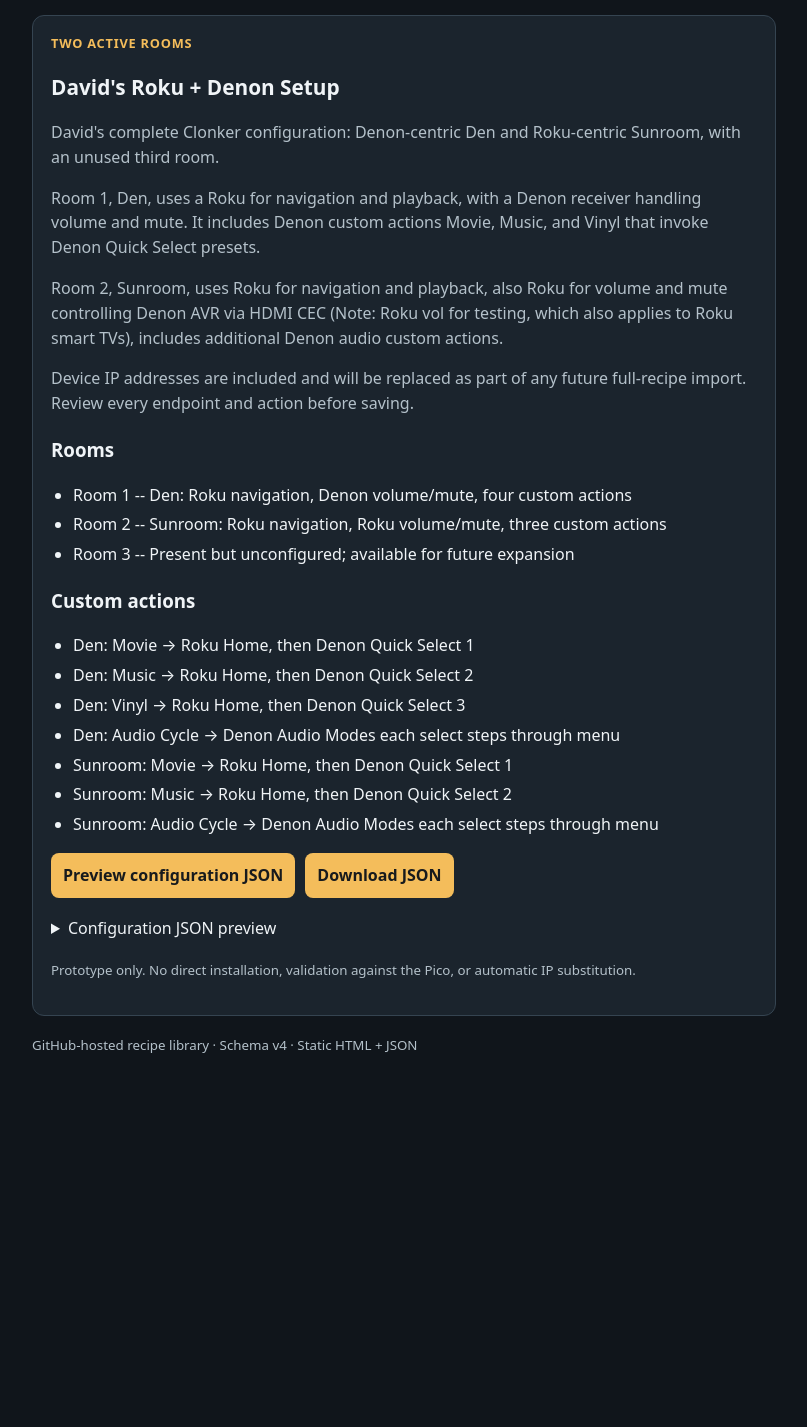
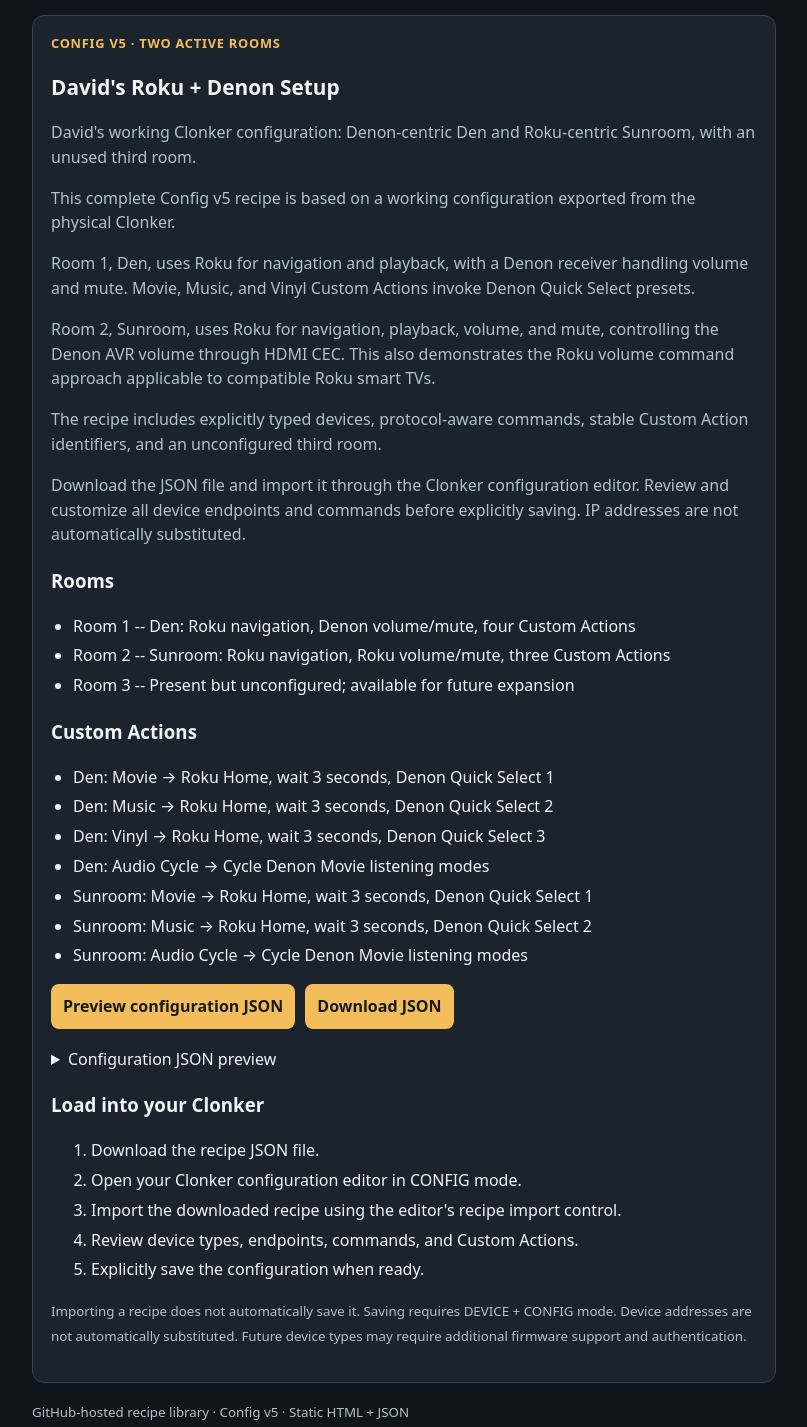
Before and after one commit to djacobson/clonker-10000, a plain HTML site: page recipes/index.html in a window 1280 px wide. Shown: the part 392-1819 px from the top of the page, without its empty margins (236-1043 px from the left). Before the commit the page ends 1525 px from the top, so only its background shows below. Drawn offline with Linux system fonts and the light colour scheme.

Commit message:
Chap 12 config redesign

```diff
--- a/recipes/index.html
+++ b/recipes/index.html
@@ -11,8 +11,34 @@
 <div class="tag">LESS SLEEK. MORE CLONK.</div>
 <h1>THE CLONKER 10000</h1><p>Recipe Library · Browse complete configuration examples before loading them into your Clonker.</p>
 <section class="panel"><label for="choice"><strong>Choose a recipe</strong></label><p><small>Recipes are curated by the project maintainer. Selecting one does not change your Clonker.</small></p><select id="choice" disabled><option>Loading recipes…</option></select><p id="status" role="status"></p></section>
-<section class="panel" id="detail" hidden><div class="tag" id="category"></div><h2 id="title"></h2><p id="summary"></p><div id="description"></div><h3>Rooms</h3><ul id="rooms"></ul><h3>Custom actions</h3><ul id="actions"></ul><div class="actions"><button id="preview">Preview configuration JSON</button><a class="action" id="download" download>Download JSON</a></div><details id="jsonDetails"><summary>Configuration JSON preview</summary><pre id="json"></pre></details><p><small>Prototype only. No direct installation, validation against the Pico, or automatic IP substitution.</small></p></section>
-<p><small>GitHub-hosted recipe library · Schema v4 · Static HTML + JSON</small></p>
+<section class="panel" id="detail" hidden>
+  <div class="tag" id="category"></div>
+  <h2 id="title"></h2>
+  <p id="summary"></p>
+  <div id="description"></div>
+  <h3>Rooms</h3>
+  <ul id="rooms"></ul>
+  <h3>Custom Actions</h3>
+  <ul id="actions"></ul>
+  <div class="actions">
+    <button id="preview">Preview configuration JSON</button>
+    <a class="action" id="download" download>Download JSON</a>
+  </div>
+  <details id="jsonDetails">
+    <summary>Configuration JSON preview</summary>
+    <pre id="json"></pre>
+  </details>
+  <h3>Load into your Clonker</h3>
+  <ol>
+    <li>Download the recipe JSON file.</li>
+    <li>Open your Clonker configuration editor in CONFIG mode.</li>
+    <li>Import the downloaded recipe using the editor's recipe import control.</li>
+    <li>Review device types, endpoints, commands, and Custom Actions.</li>
+    <li>Explicitly save the configuration when ready.</li>
+  </ol>
+  <p><small>Importing a recipe does not automatically save it. Saving requires DEVICE + CONFIG mode. Device addresses are not automatically substituted. Future device types may require additional firmware support and authentication.</small></p>
+</section>
+<p><small>GitHub-hosted recipe library · Config v5 · Static HTML + JSON</small></p>
 </main>
 <script>
 'use strict';
--- a/recipes/index.json
+++ b/recipes/index.json
@@ -4,26 +4,28 @@
     {
       "id": "david-roku-denon-starter",
       "title": "David's Roku + Denon Setup",
-      "category": "TWO ACTIVE ROOMS",
-      "summary": "David's complete Clonker configuration: Denon-centric Den and Roku-centric Sunroom, with an unused third room.",
+      "category": "CONFIG V5 · TWO ACTIVE ROOMS",
+      "summary": "David's working Clonker configuration: Denon-centric Den and Roku-centric Sunroom, with an unused third room.",
       "description": [
-        "Room 1, Den, uses a Roku for navigation and playback, with a Denon receiver handling volume and mute. It includes Denon custom actions Movie, Music, and Vinyl that invoke Denon Quick Select presets.",
-        "Room 2, Sunroom, uses Roku for navigation and playback, also Roku for volume and mute controlling Denon AVR via HDMI CEC (Note: Roku vol for testing, which also applies to Roku smart TVs), includes additional Denon audio custom actions.",
-        "Device IP addresses are included and will be replaced as part of any future full-recipe import. Review every endpoint and action before saving."
+        "This complete Config v5 recipe is based on a working configuration exported from the physical Clonker.",
+        "Room 1, Den, uses Roku for navigation and playback, with a Denon receiver handling volume and mute. Movie, Music, and Vinyl Custom Actions invoke Denon Quick Select presets.",
+        "Room 2, Sunroom, uses Roku for navigation, playback, volume, and mute, controlling the Denon AVR volume through HDMI CEC. This also demonstrates the Roku volume command approach applicable to compatible Roku smart TVs.",
+        "The recipe includes explicitly typed devices, protocol-aware commands, stable Custom Action identifiers, and an unconfigured third room.",
+        "Download the JSON file and import it through the Clonker configuration editor. Review and customize all device endpoints and commands before explicitly saving. IP addresses are not automatically substituted."
       ],
       "rooms": [
-        "Room 1 -- Den: Roku navigation, Denon volume/mute, four custom actions",
-        "Room 2 -- Sunroom: Roku navigation, Roku volume/mute, three custom actions",
+        "Room 1 -- Den: Roku navigation, Denon volume/mute, four Custom Actions",
+        "Room 2 -- Sunroom: Roku navigation, Roku volume/mute, three Custom Actions",
         "Room 3 -- Present but unconfigured; available for future expansion"
       ],
       "custom_actions": [
-        "Den: Movie → Roku Home, then Denon Quick Select 1",
-        "Den: Music → Roku Home, then Denon Quick Select 2",
-        "Den: Vinyl → Roku Home, then Denon Quick Select 3",
-        "Den: Audio Cycle → Denon Audio Modes each select steps through menu",
-        "Sunroom: Movie → Roku Home, then Denon Quick Select 1",
-        "Sunroom: Music → Roku Home, then Denon Quick Select 2",
-        "Sunroom: Audio Cycle → Denon Audio Modes each select steps through menu"
+        "Den: Movie → Roku Home, wait 3 seconds, Denon Quick Select 1",
+        "Den: Music → Roku Home, wait 3 seconds, Denon Quick Select 2",
+        "Den: Vinyl → Roku Home, wait 3 seconds, Denon Quick Select 3",
+        "Den: Audio Cycle → Cycle Denon Movie listening modes",
+        "Sunroom: Movie → Roku Home, wait 3 seconds, Denon Quick Select 1",
+        "Sunroom: Music → Roku Home, wait 3 seconds, Denon Quick Select 2",
+        "Sunroom: Audio Cycle → Cycle Denon Movie listening modes"
       ],
       "file": "david-roku-denon-starter.json"
     }
```
Also changed, not shown: 1 other file.
